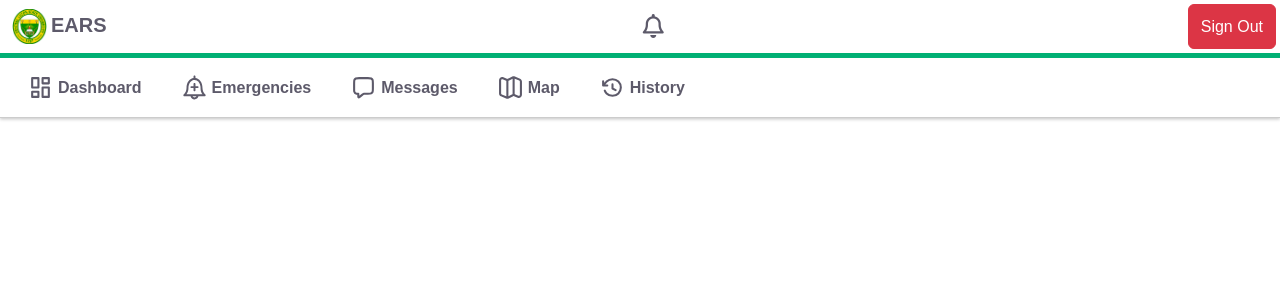
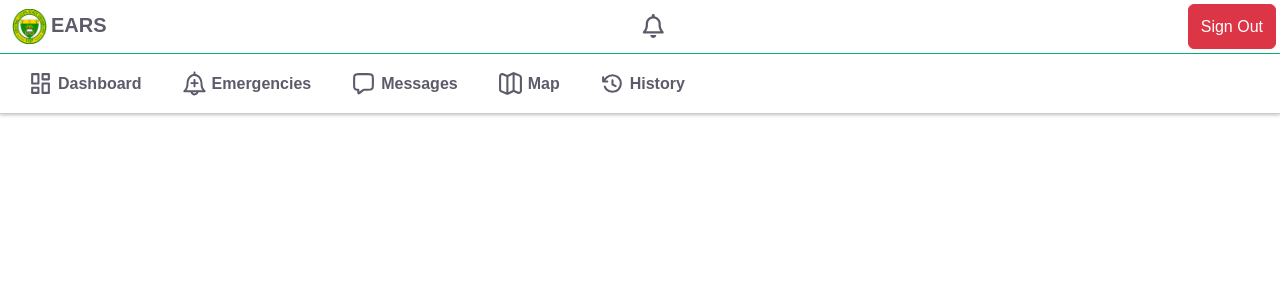
Before and after one commit to clark-jrb/Project-Emergency-Alert-and-Response-System, a React (Create React App) app in the folder client/: page /usf in a window 1280 px wide. Shown: the top 300 px of the page. Built offline with nearby package versions, Linux system fonts and the light colour scheme; no server answers.

Commit message:
navbar-update

```diff
--- a/client/src/styles/navbar.css
+++ b/client/src/styles/navbar.css
@@ -18,7 +18,7 @@
     width: 100%;
     display: flex;
     justify-content: space-between;
-    border-bottom: var(--green) solid 5px;
+    border-bottom: var(--green) solid 1px;
 }
 
 .nav-bottom {
```
